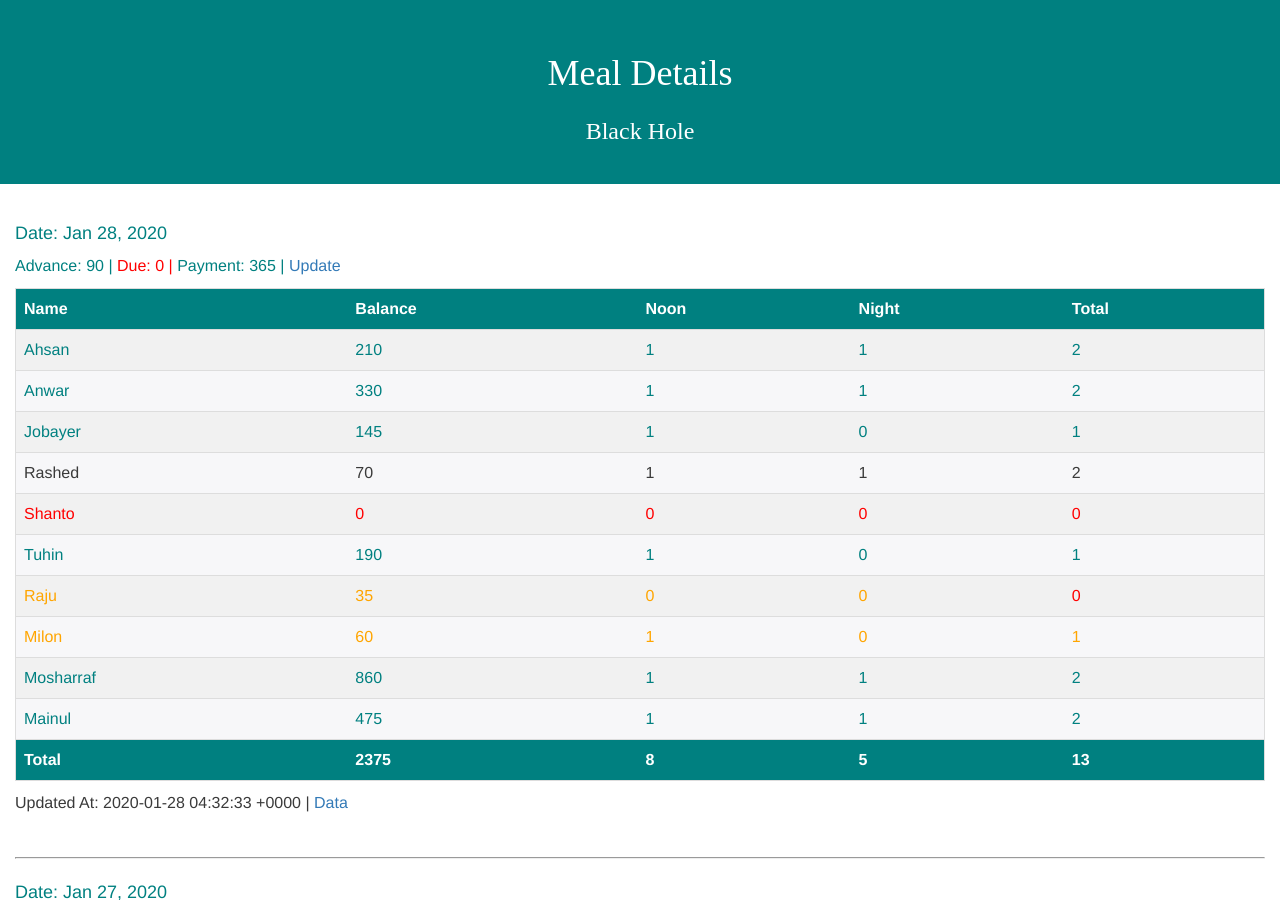
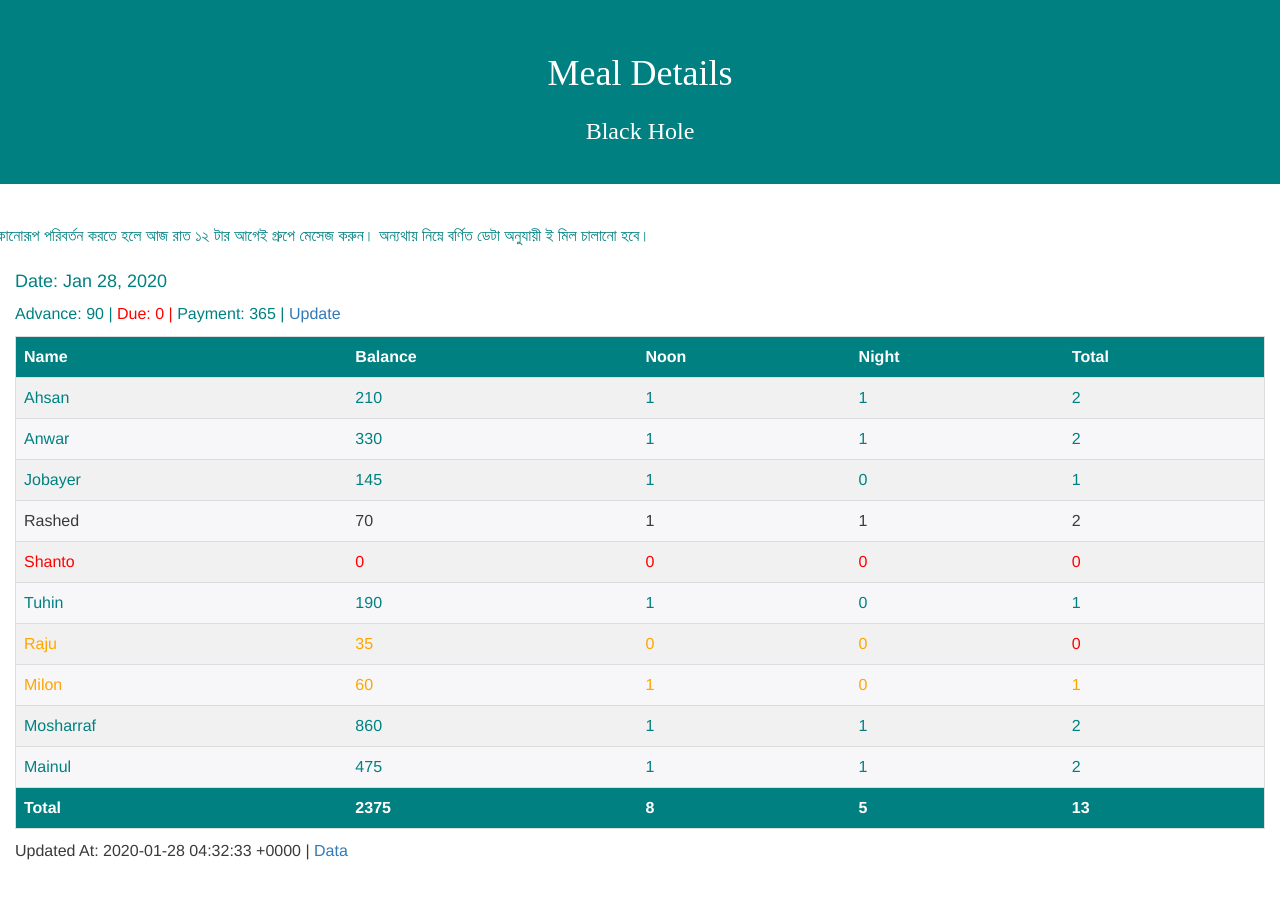
Before and after one commit to coderanwar/meals, a Jekyll site: the page built from index.html, in a window 1280 px wide and 900 px high. Built offline with Jekyll 4.4.1, drawn with Linux system fonts in a browser that asks for light colours.

Commit message:
Update index.html

```diff
--- a/index.html
+++ b/index.html
@@ -4,6 +4,11 @@ title: "Home"
 theme-color: "teal"
 color: "white"
 ---
+<p class="marquee-h" style="color: {{ page.theme-color }}">
+    Note: মিলের কোনোরূপ পরিবর্তন করতে হলে আজ রাত ১২ টার আগেই
+    গ্রুপে মেসেজ করুন। অন্যথায় নিম্নে বর্ণিত ডেটা অনুযায়ী ই মিল চালানো হবে।
+</p>
+
 {% assign meal_counter = 1 %}
 {% for meal in site.data.meals %}
     <h4 style="color:{{page.theme-color}};">
```
